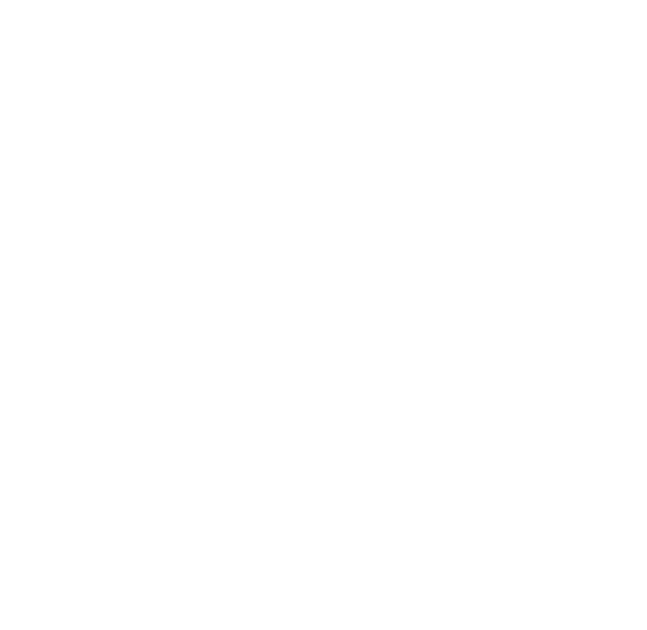
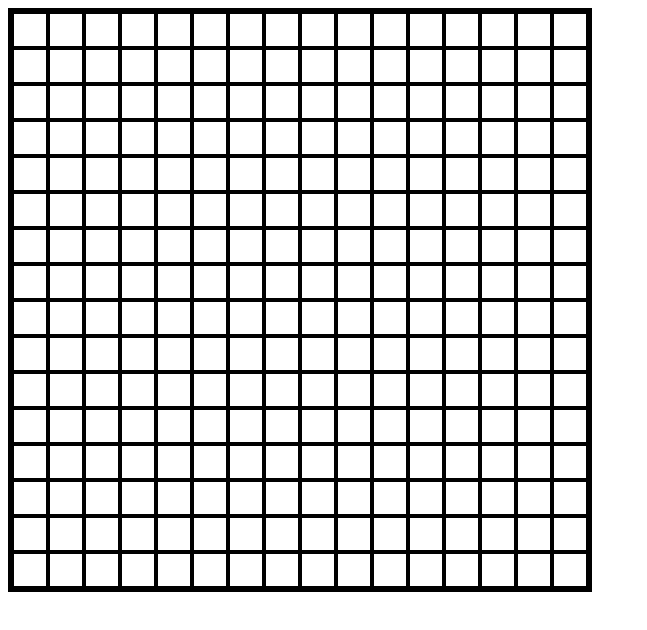
Before and after one commit to Miguel-Con-Queso/eSketch, a plain HTML site: page index.html in a window 1280 px wide. Shown: the whole page, without its empty margins (0-647 px from the left). Drawn offline with Linux system fonts and the light colour scheme.

Commit message:
created 16x16 grid

```diff
--- a/index.html
+++ b/index.html
@@ -1,14 +1,14 @@
 <!DOCTYPE html>
 <html lang="en">
   <head>
+    <link rel="stylesheet" href="style.css" />
     <meta charset="UTF-8" />
     <meta http-equiv="X-UA-Compatible" content="IE=edge" />
     <meta name="viewport" content="width=device-width, initial-scale=1.0" />
-    <link rel="stylesheet" href="style.css" />
-    <link rel="script" href="script.js" />
     <title>Document</title>
   </head>
   <body>
-    <div class="container"></div>
+    <div id="grid"></div>
   </body>
+  <script src="script.js"></script>
 </html>
--- a/script.js
+++ b/script.js
@@ -0,0 +1,18 @@
+const grid = document.querySelector("#grid");
+console.log(grid);
+// create div cells
+createDivs();
+
+function createDivs() {
+  for (let i = 0; i < 256; i++) {
+    const cell = document.createElement("div");
+    console.log(cell);
+    console.log(grid);
+    cell.classList.add("cell");
+    cell.setAttribute("id", `${i}`);
+    //   cell.textContent = "square";
+    grid.appendChild(cell);
+  }
+}
+
+//
--- a/style.css
+++ b/style.css
@@ -0,0 +1,23 @@
+* {
+  height: 100%;
+}
+
+#grid {
+  border: 4px solid black;
+  background-color: white;
+  display: flex;
+  flex-wrap: wrap;
+  justify-content: center;
+  align-items: center;
+  height: 576px;
+  width: 576px;
+}
+
+.cell {
+  border: 2px solid black;
+  background-color: white;
+  padding: 0;
+  margin: 0;
+  height: 32px;
+  width: 32px;
+}
```
